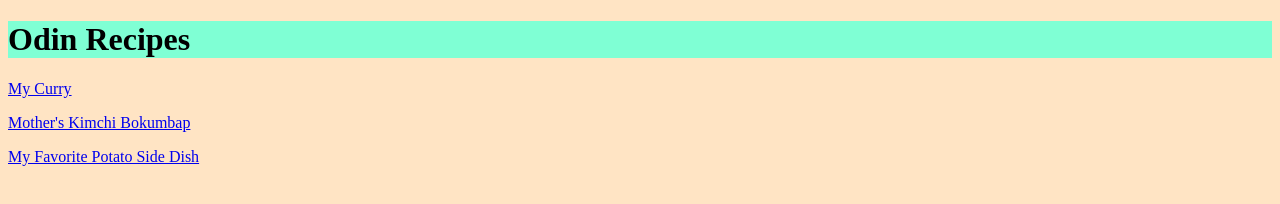
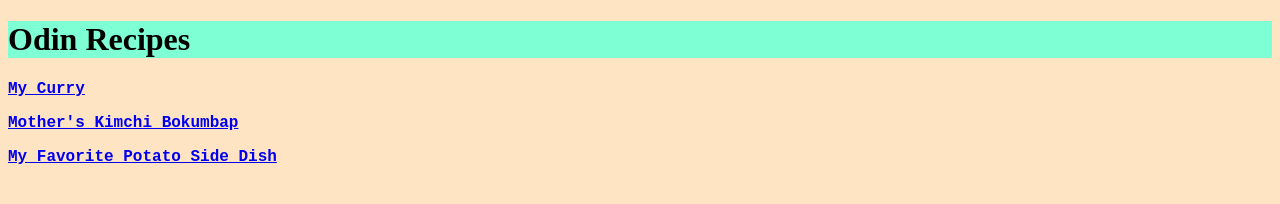
Before and after one commit to susheepls/odin-recipes, a plain HTML site: page index.html in a window 1280 px wide. Drawn offline with Linux system fonts and the light colour scheme.

Commit message:
Add classes to recipe links and change font to Courier New, monospace
All three links to my recipes were given the recipe class; and made their font into courier new, monospace in css.

```diff
--- a/index.html
+++ b/index.html
@@ -7,8 +7,8 @@
 </head>
 <body>
     <h1 class="header">Odin Recipes</h1>
-    <p><a href="./recipes/curry.html">My Curry</a></p>
-    <p><a href="./recipes/kimchi-bokumbap.html">Mother's Kimchi Bokumbap</a></p>
-    <p><a href="./recipes/potatosides.html">My Favorite Potato Side Dish</a></p>
+    <p class="recipe"><a href="./recipes/curry.html">My Curry</a></p>
+    <p class="recipe"><a href="./recipes/kimchi-bokumbap.html">Mother's Kimchi Bokumbap</a></p>
+    <p class="recipe"><a href="./recipes/potatosides.html">My Favorite Potato Side Dish</a></p>
 </body>
 </html>
--- a/styles.css
+++ b/styles.css
@@ -5,3 +5,7 @@
 body {
     background-color: bisque;
 }
+.recipe{
+    font-family: 'Courier New', monospace;
+    font-weight: 700;
+}
```
